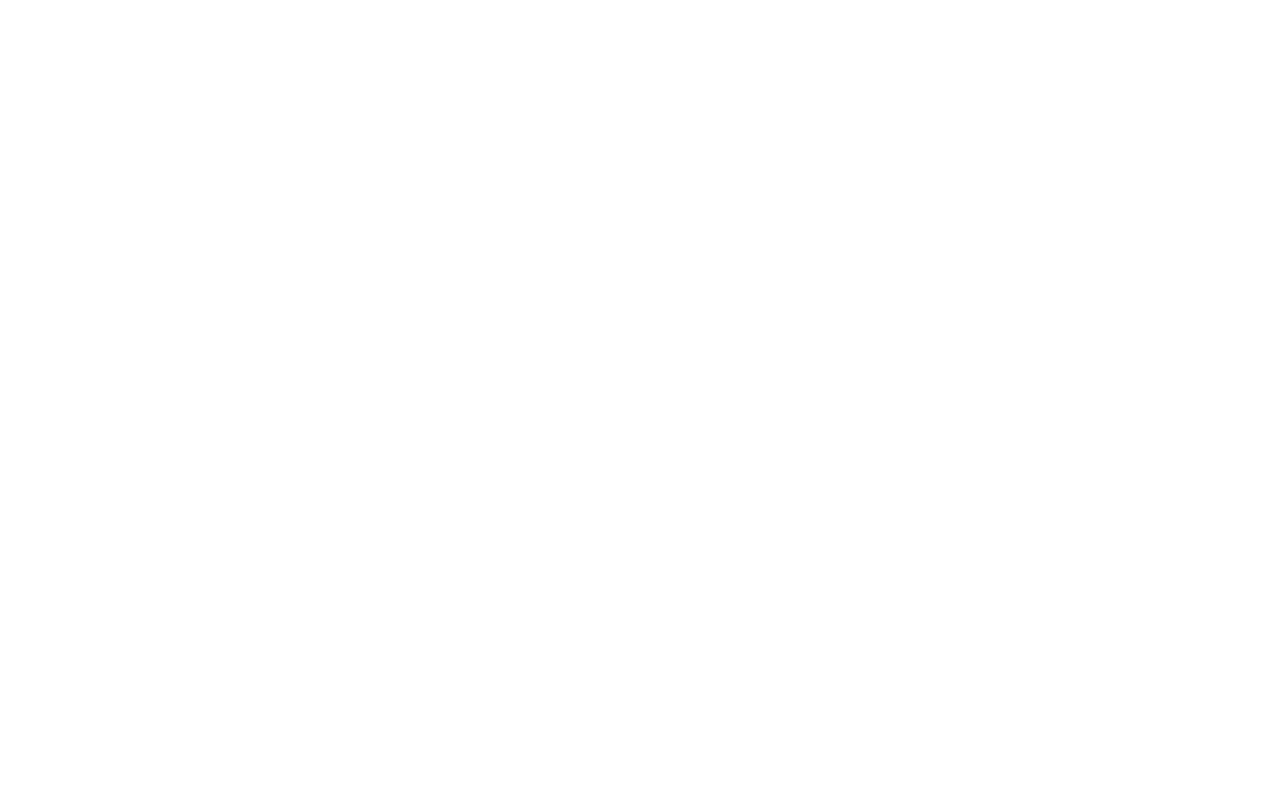
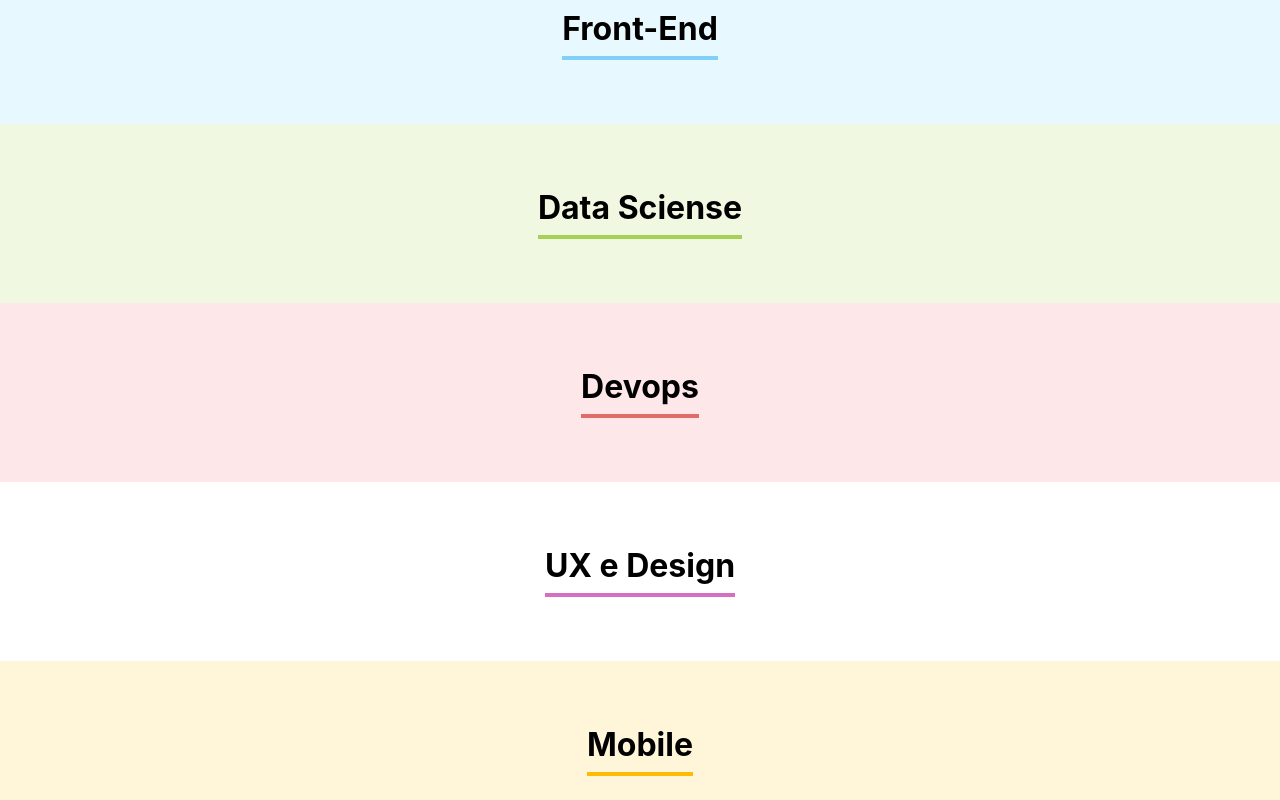
Before and after one commit to caiquepedasilva/organo, a React (Create React App) app: page / in a window 1280 px wide. Shown: the part 1540-2340 px from the top of the page. Before the commit the page ends 1485 px from the top, so only its background shows below. Built offline with nearby package versions, Linux system fonts and the light colour scheme.

Commit message:
Add lista de times.

```diff
--- a/src/App.js
+++ b/src/App.js
@@ -1,12 +1,46 @@
 import { useState } from 'react';
 import Banner from './componentes/Banner';
 import Formulario from './componentes/Formulario'
+import Time from './componentes/Time';
 
 function App() {
 
-  const  [colaboradores, setColaboradores] = useState([])
+  const times = [
+    {
+      nome: 'Front-End',
+      corPrimaria: '#82CFFA',
+      corSecundaria: '#E8F8FF'
+    },
+    {
+      nome: 'Data Sciense',
+      corPrimaria: '#A6D157',
+      corSecundaria: '#F0F8E2'
+    },
+    {
+      nome: 'Devops',
+      corPrimaria: '#E06B69',
+      corSecundaria: '#FDE7E8'
+    },
+    {
+      nome: 'UX e Design',
+      corPrimaria: '#D86EBF',
+      corSecundaria: '#FAE95F5',
+    },
+    {
+      nome: 'Mobile',
+      corPrimaria: '#FEBA05',
+      corSecundaria: '#FFF5D9'
+    },
+    {
+      nome: 'Inovação e Gestão',
+      corPrimaria: '#FF8A29',
+      corSecundaria: '#FFEEDF'
+    }
+  ]
 
-  const aoNovoColaboradorAdicionado = (colaborador) =>{
+  const [colaboradores, setColaboradores] = useState([])
+
+  const aoNovoColaboradorAdicionado = (colaborador) => {
     console.log(colaborador)
     setColaboradores([...colaboradores, colaborador])
   }
@@ -14,7 +48,8 @@
   return (
     <div className="App">
       <Banner />
-      <Formulario aoColaboradorCadastrado={colaborador => aoNovoColaboradorAdicionado(colaborador)}/>
+      <Formulario aoColaboradorCadastrado={colaborador => aoNovoColaboradorAdicionado(colaborador)} />
+      {times.map(time => <Time key={time.nome} nome={time.nome} corPrimaria={time.corPrimaria} corSecundaria={time.corSecundaria} />)}
     </div>
   );
 }
--- /dev/null
+++ b/src/componentes/Time/Time.css
@@ -0,0 +1,11 @@
+.time {
+    text-align: center;
+    padding: 32px;
+}
+
+.time h3{
+    font-size: 32px;
+    border-bottom: 4px solid;
+    display: inline-block;
+    padding-bottom: 8px;
+}
--- /dev/null
+++ b/src/componentes/Time/index.js
@@ -0,0 +1,14 @@
+import './Time.css'
+
+const Time = (props) => {
+    const css = { backgroundColor: props.corSecundaria }
+
+    return (
+
+        <section className='time' style={css}>
+            <h3 style={{ borderColor: props.corPrimaria }}>{props.nome}</h3>
+        </section>
+    )
+}
+
+export default Time
```
